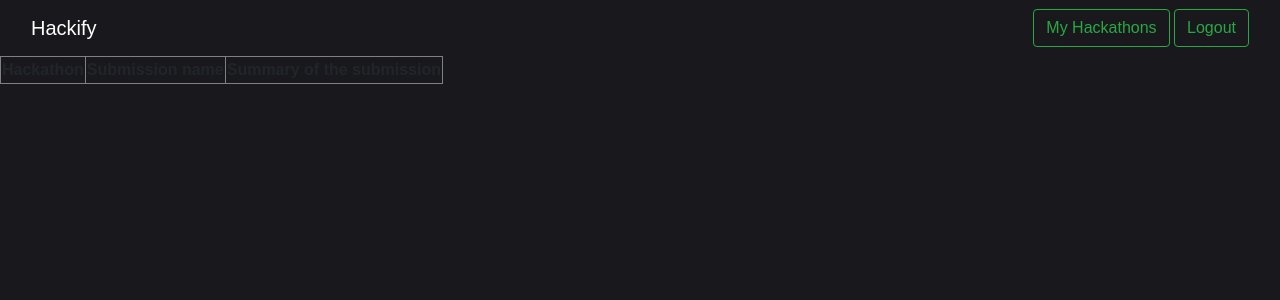
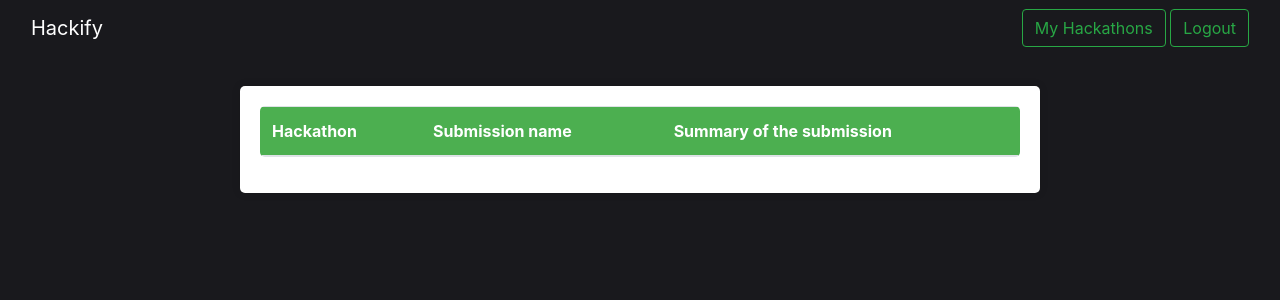
Before and after one commit to xahinds2/Hackify, a Django app: page /view_submissions/ in a window 1280 px wide. Shown: the top 300 px of the page. Run offline with Django 4.2, Linux system fonts and the light colour scheme; the visitor is signed in with stand-in values (Sample User, id 1); data that the repository does not hold is empty; some libraries are stand-ins or nearby versions.

Commit message:
view submissions updated

```diff
--- a/templates/view_submissions.html
+++ b/templates/view_submissions.html
@@ -5,70 +5,40 @@
     <link crossorigin="anonymous" href="https://stackpath.bootstrapcdn.com/bootstrap/4.3.1/css/bootstrap.min.css"
           integrity="sha384-ggOyR0iXCbMQv3Xipma34MD+dH/1fQ784/j6cY/iJTQUOhcWr7x9JvoRxT2MZw1T" rel="stylesheet">
     <style>
-            .card{
-            background-color:rgb(25,25,29)
-            }
-            body {
-              font-family: Arial, sans-serif;
-              background-color: #f4f4f4;
-            }
-
-            form {
-              max-width: 500px;
-              margin: 0 auto;
+        /* Custom styling for the table */
+        .table-container {
+            max-width: 800px;
+            margin: 30px auto;
             padding: 20px;
             background-color: #ffffff;
             border-radius: 5px;
             box-shadow: 0 0 10px rgba(0, 0, 0, 0.1);
         }
 
-            label {
-              display: block;
-              font-weight: bold;
-              margin-bottom: 5px;
+        table {
+            width: 100%;
+            border-collapse: collapse;
+            border-radius: 5px;
+            overflow: hidden;
         }
 
-            input[type="text"],
-            input[type="number"],
-            textarea,
-            select {
-              width: 100%;
-              padding: 8px;
-              border: 1px solid #ccc;
-              border-radius: 4px;
-              box-sizing: border-box;
-              margin-bottom: 10px;
-              font-size: 16px;
+        th, td {
+            padding: 12px 15px;
+            text-align: left;
+            border-bottom: 1px solid #ddd;
         }
 
-            input[type="file"] {
-              margin-top: 5px;
+        th {
+            background-color: #4CAF50;
+            color: #fff;
         }
 
-            input[type="submit"] {
-              background-color: #4CAF50;
-              color: #fff;
-              padding: 10px 20px;
-              border: none;
-              border-radius: 4px;
-              cursor: pointer;
-              font-size: 16px;
+        tr:nth-child(even) {
+            background-color: #f2f2f2;
         }
 
-            input[type="submit"]:hover {
-              background-color: #45a049;
-            }
-
-            @media (max-width: 600px) {
-              form {
-                max-width: 100%;
-                margin: 0 auto;
-                padding: 10px;
-              }
-
-              input[type="submit"] {
-                width: 100%;
-              }
+        tr:hover {
+            background-color: #ddd;
         }
     </style>
 </head>
@@ -90,12 +60,16 @@
     </div>
 </nav>
 
-        <table border="1">
+<div class="container table-container">
+    <table class="table">
+        <thead style="color:4CAF50">
         <tr>
             <th>Hackathon</th>
             <th>Submission name</th>
             <th>Summary of the submission</th>
         </tr>
+        </thead>
+        <tbody>
         {% for submission in submissions %}
         <tr>
             <td>{{ submission.hack_name }}</td>
@@ -103,7 +77,9 @@
             <td>{{ submission.summ }}</td>
         </tr>
         {% endfor %}
+        </tbody>
     </table>
+</div>
 
 </body>
 </html>
```
Lines whose indentation alone changed are shown as unchanged.
